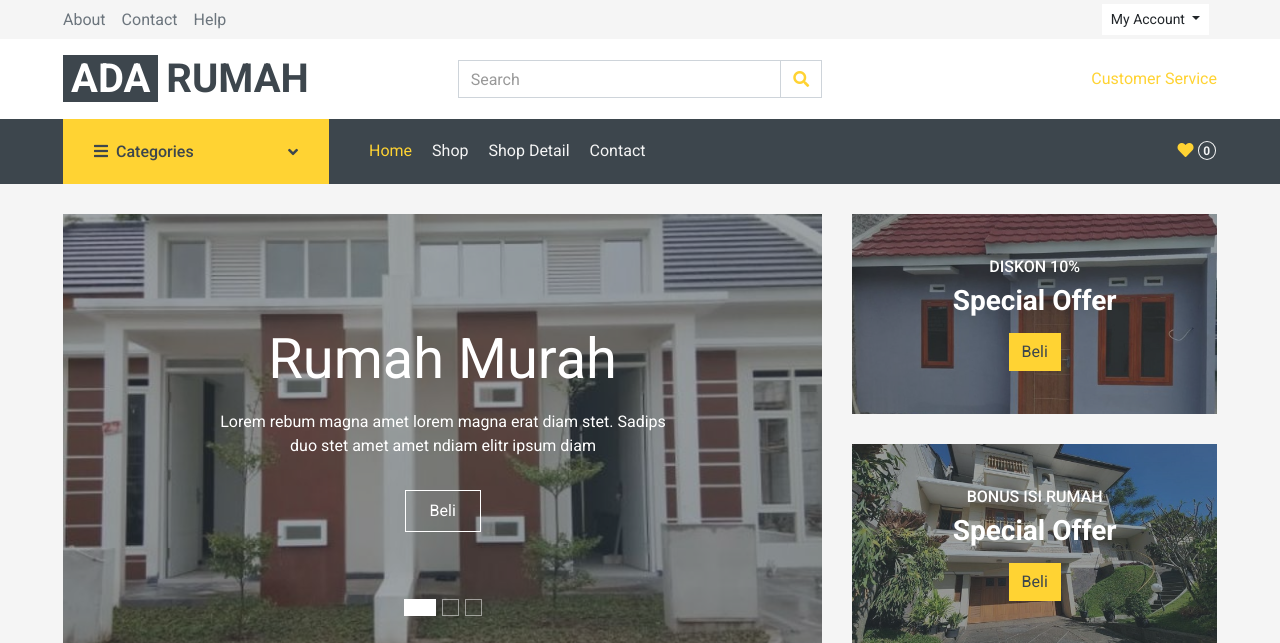
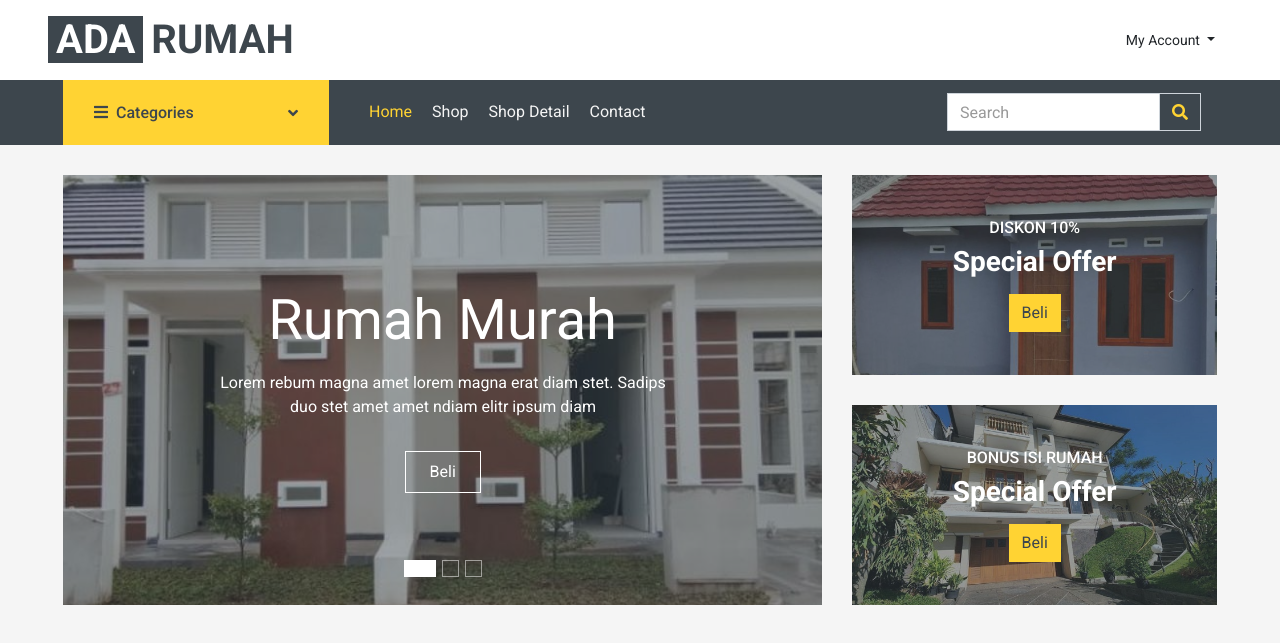
Before and after one commit to JozoGx/AdaRumah, a PHP site: page / in a window 1280 px wide. Shown: the top 643 px of the page. Run offline with PHP 8.4, Linux system fonts and the light colour scheme; the visitor is signed in with stand-in values (Sample User, id 1); data that the repository does not hold is empty; a stand-in replaces the project's code that opens the database connection; some libraries are stand-ins or nearby versions.

Commit message:
move search from topbar to navbar

```diff
--- a/components/navbar.html
+++ b/components/navbar.html
@@ -39,16 +39,18 @@
 				</div>
 			</nav>
 		</div>
+		<!-- responsive -->
 		<div class="col-lg-9">
 			<nav
-				class="navbar navbar-expand-lg bg-dark navbar-dark py-3 py-lg-0 px-0"
+				class="navbar navbar-expand-lg bg-dark navbar-dark py-3 py-lg-0 px-0 px-lg-0"
 			>
-				<a href="" class="text-decoration-none d-block d-lg-none">
+				<a href="/" class="text-decoration-none d-block d-lg-none">
 					<span class="h1 text-uppercase text-dark bg-light px-2">Ada</span>
 					<span class="h1 text-uppercase text-light bg-dark px-2 ml-n1"
 						>Rumah</span
 					>
 				</a>
+
 				<button
 					type="button"
 					class="navbar-toggler"
@@ -61,21 +63,32 @@
 					class="collapse navbar-collapse justify-content-between"
 					id="navbarCollapse"
 				>
-					<div class="navbar-nav mr-auto py-0">
+					<div class="navbar-nav py-0">
 						<a href="../index.php" class="nav-item nav-link active">Home</a>
 						<a href="../search.php" class="nav-item nav-link">Shop</a>
 						<a href="../detail.html" class="nav-item nav-link">Shop Detail</a>
 						<a href="../contact.html" class="nav-item nav-link">Contact</a>
+
 					</div>
-					<div class="navbar-nav ml-auto py-0 d-none d-lg-block">
-						<a href="" class="btn px-0">
-							<i class="fas fa-heart text-primary"></i>
-							<span
-								class="badge text-secondary border border-secondary rounded-circle"
-								style="padding-bottom: 2px"
-								>0</span
-							>
-						</a>
+					<div class="col-lg-4 col-6 text-left nav-item nav-link">
+						<form method="get" action="service/action/search.php">
+							<div class="input-group">
+								<input
+									type="text"
+									class="form-control"
+									name="q"
+									placeholder="Search"
+								/>
+								<div class="input-group-append">
+									<button
+										type="submit"
+										class="input-group-text bg-transparent text-primary"
+									>
+										<i class="fa fa-search"></i>
+									</button>
+								</div>
+							</div>
+						</form>
 					</div>
 				</div>
 			</nav>
--- a/components/topbar.html
+++ b/components/topbar.html
@@ -1,18 +1,16 @@
-<div class="container-fluid">
-	<div class="row bg-secondary py-1 px-xl-5">
-		<div class="col-lg-6 d-none d-lg-block">
-			<div class="d-inline-flex align-items-center h-100">
-				<a class="text-body mr-3" href="">About</a>
-				<a class="text-body mr-3" href="https://wa.me/62895341303880"
-					>Contact</a
+
+	<div class="row align-items-center justify-content-between bg-light py-3 px-xl-5 d-none d-lg-flex">
+		<div class="col-lg-4">
+			<a href="/" class="text-decoration-none">
+				<span class="h1 text-uppercase text-white bg-dark px-2">Ada</span>
+				<span class="h1 text-uppercase text-dark bg-white px-2 ml-n1"
+					>Rumah</span
 				>
-				<a class="text-body mr-3" href="https://wa.me/62895341303880">Help</a>
-			</div>
+			</a>
 		</div>
-		<!-- <div class="d-flex justify-content-end align-items-end "> -->
-		<div class="col-lg-6 text-center text-lg-right">
-			<div class="d-inline-flex align-items-center gap-3">
-				<!-- seeder -->
+
+		<div class="col-lg-4 col-6 text-right">
+			<!-- seeder -->
 				<!-- <div class="dropdown mx-2">
 					<button
 						class="btn btn-light dropdown-toggle"
@@ -37,7 +35,7 @@
 					</ul>
 				</div> -->
 				<!-- account -->
-				<div class="dropdown mx-2">
+				<div class="dropdown mx-2 ">
 					<button
 						type="button"
 						class="btn btn-sm btn-light dropdown-toggle"
@@ -56,43 +54,15 @@
 								</button>
 							</form>
 						</li>
-						<li><a class="dropdown-item" href="#">Something else here</a></li>
+						<li>
+							<a href="#" class="dropdown-item">
+
+								Profile
+							</a>
+						</li>
+						<!-- <li><a class="dropdown-item" href="#">Something else here</a></li> -->
 					</ul>
 				</div>
-			</div>
-		</div>
-	</div>
-	<div class="row align-items-center bg-light py-3 px-xl-5 d-none d-lg-flex">
-		<div class="col-lg-4">
-			<a href="/" class="text-decoration-none">
-				<span class="h1 text-uppercase text-white bg-dark px-2">Ada</span>
-				<span class="h1 text-uppercase text-dark bg-white px-2 ml-n1"
-					>Rumah</span
-				>
-			</a>
-		</div>
-		<div class="col-lg-4 col-6 text-left">
-			<form method="get" action="service/action/search.php">
-				<div class="input-group">
-					<input
-						type="text"
-						class="form-control"
-						name="q"
-						placeholder="Search"
-					/>
-					<div class="input-group-append">
-						<button
-							type="submit"
-							class="input-group-text bg-transparent text-primary"
-						>
-							<i class="fa fa-search"></i>
-						</button>
-					</div>
-				</div>
-			</form>
-		</div>
-		<div class="col-lg-4 col-6 text-right">
-			<a class="m-0" href="https://wa.me/62895341303880">Customer Service</a>
 		</div>
 	</div>
 </div>
```
Also changed, not shown: search.php (+1 -70 lines), components/layouts/main.html (deleted).
